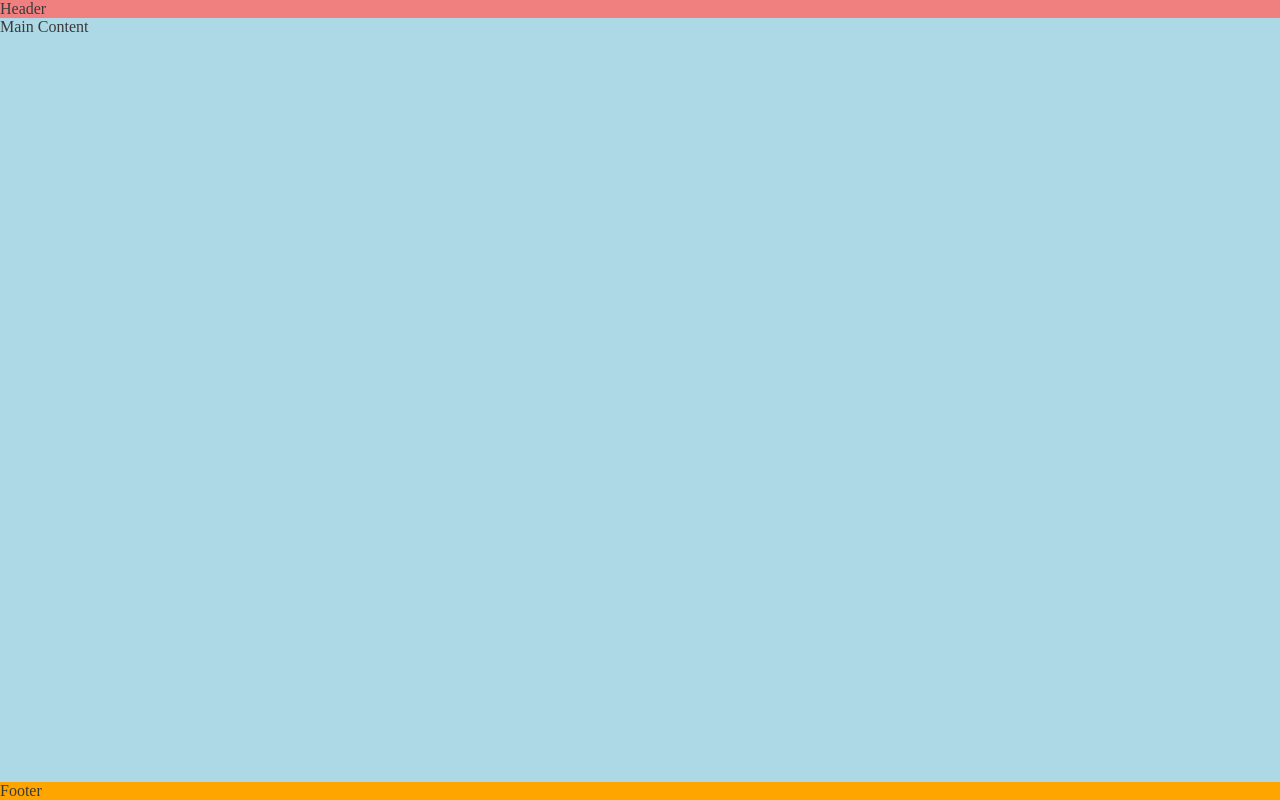
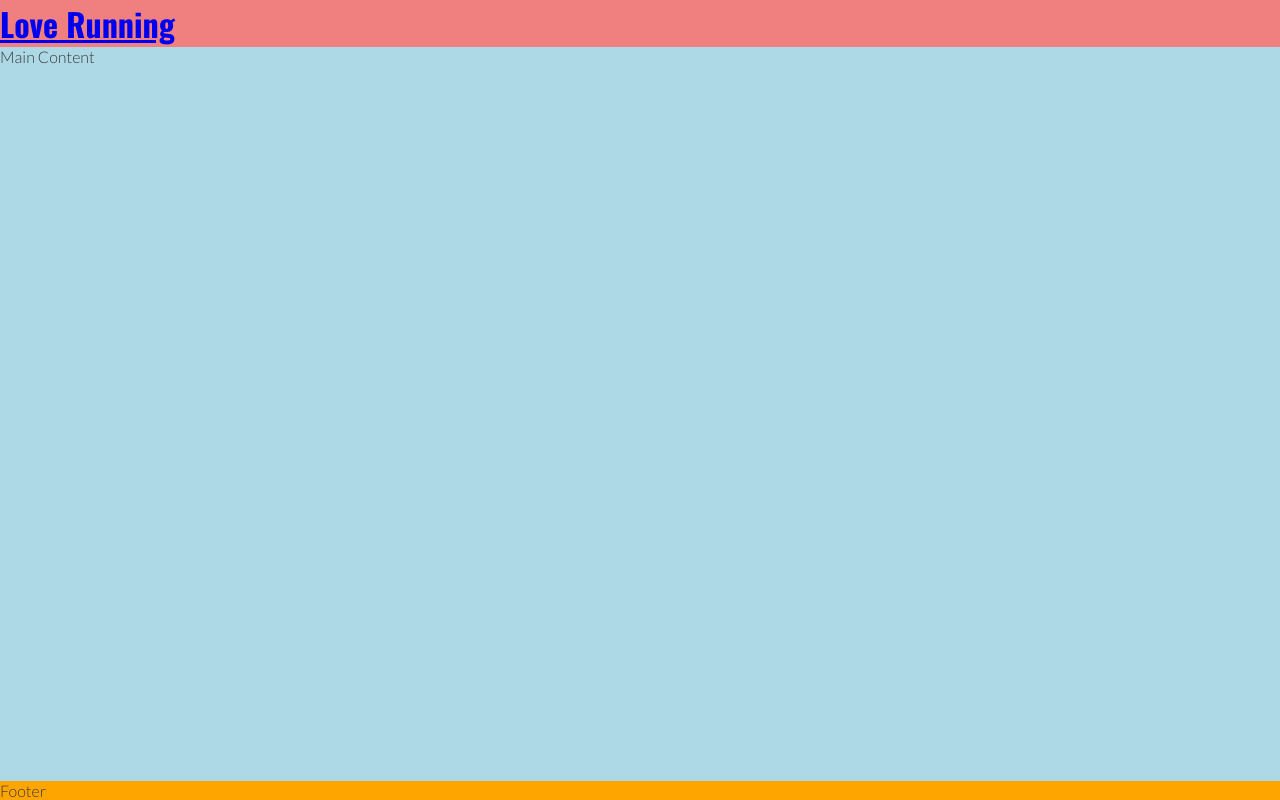
Before and after one commit to wgregorycoding-eng/love-running, a plain HTML site: page index.html in a window 1280 px wide. Drawn offline with nearby package versions, Linux system fonts and the light colour scheme.

Commit message:
Add logo toheader and apply oswald font

```diff
--- a/assets/css/style.css
+++ b/assets/css/style.css
@@ -15,12 +15,19 @@ body {
     flex-direction: column;
     /* Generic project styles */
     color:#3a3a3a;
+    font-family: 'Lato', sans-serif;
 }
 
 /* Header */
 header {
     background-color: lightcoral;
 }
+
+/* Font Style for */
+h1 {
+    font-family: 'Oswald', sans-serif;
+}
+
 /* Main content */
 main {
     background-color: lightblue;
--- a/index.html
+++ b/index.html
@@ -22,7 +22,10 @@
 </head>
 <body>
   <!-- header -->
-  <header>Header</header>
+  <header>
+    <a href="index.html">
+      <h1 id="logo">Love Running</h1></a>
+  </header>
   <!-- main content -->
   <main>Main Content</main>
   <!-- footer -->
```
